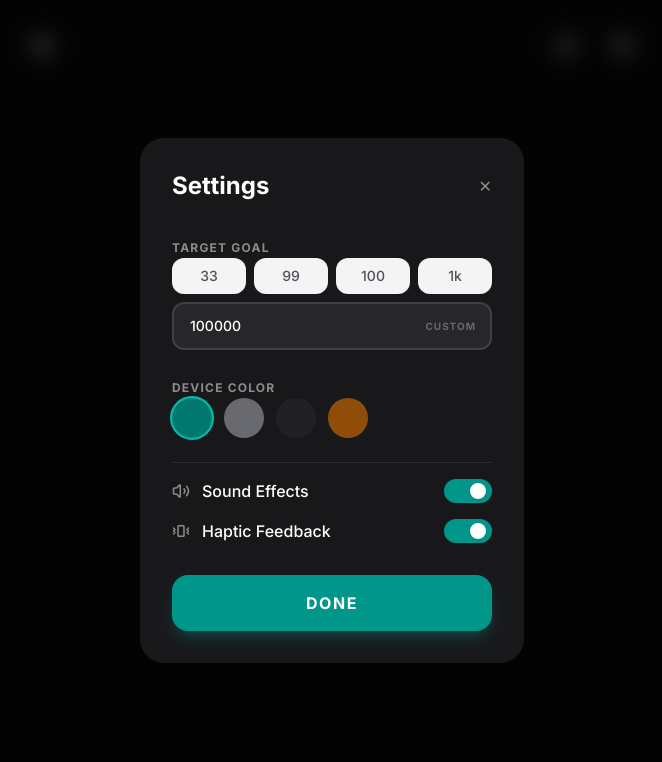
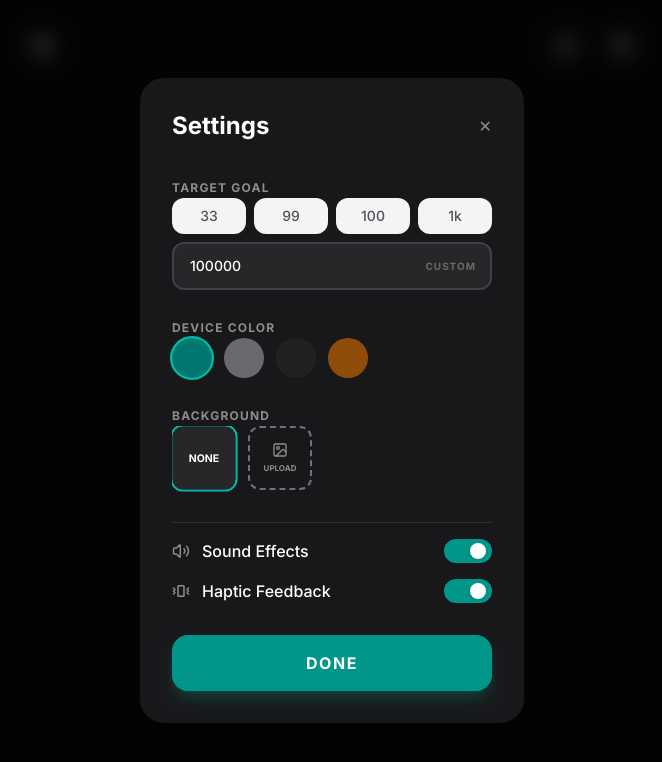
Before and after one commit to hdkabra96-arch/Countmantra, a React (Vite) app: page / in a window 1280 px wide. Both pictures are taken after a click on the button 350 px from the left and 46 px from the top of the page. Shown: the top 762 px of the page, without its empty margins (308-970 px from the left). Built offline with nearby package versions, Linux system fonts and the light colour scheme.

Commit message:
feat: Add background customization
Introduce the ability to select a custom background image for the Tasbih Digital app. This enhances personalization and visual appeal for users. Includes initial state for background selection and persistence in local storage.

```diff
--- a/src/App.tsx
+++ b/src/App.tsx
@@ -5,7 +5,7 @@
 
 import React, { useState, useEffect, useCallback } from 'react';
 import { motion, AnimatePresence } from 'motion/react';
-import { RotateCcw, Settings, History, Moon, Sun, Volume2, Vibrate, Lightbulb } from 'lucide-react';
+import { RotateCcw, Settings, History, Moon, Sun, Volume2, Vibrate, Lightbulb, Image as ImageIcon } from 'lucide-react';
 
 // Types
 type Theme = 'teal' | 'silver' | 'black' | 'gold';
@@ -15,6 +15,10 @@ interface HistoryItem {
   count: number;
   timestamp: number;
 }
+
+const defaultBackgrounds = [
+  { id: 'none', url: '', name: 'None' },
+];
 
 export default function App() {
   // State
@@ -28,6 +32,7 @@ export default function App() {
   const [showSettings, setShowSettings] = useState<boolean>(false);
   const [theme, setTheme] = useState<Theme>('teal');
   const [isBacklightOn, setIsBacklightOn] = useState<boolean>(false);
+  const [background, setBackground] = useState<string>('');
 
   // Load data from localStorage
   useEffect(() => {
@@ -43,6 +48,7 @@ export default function App() {
       setSoundEnabled(settings.soundEnabled ?? true);
       setVibrationEnabled(settings.vibrationEnabled ?? true);
       setTheme(settings.theme ?? 'teal');
+      setBackground(settings.background ?? '');
     }
   }, []);
 
@@ -60,9 +66,10 @@ export default function App() {
       isDarkMode,
       soundEnabled,
       vibrationEnabled,
-      theme
+      theme,
+      background
     }));
-  }, [isDarkMode, soundEnabled, vibrationEnabled, theme]);
+  }, [isDarkMode, soundEnabled, vibrationEnabled, theme, background]);
 
   // Handlers
   const playClickSound = useCallback(() => {
@@ -211,7 +218,18 @@ export default function App() {
   const currentTheme = deviceThemes[theme];
 
   return (
-    <div className={`min-h-screen ${isDarkMode ? 'bg-zinc-950' : 'bg-zinc-100'} transition-colors duration-500 flex flex-col items-center justify-center p-4 font-sans overflow-hidden`}>
+    <div className={`min-h-screen ${!background ? (isDarkMode ? 'bg-zinc-950' : 'bg-zinc-100') : 'bg-black'} transition-colors duration-500 flex flex-col items-center justify-center p-4 font-sans overflow-hidden relative`}>
+
+      {/* Background Image Layer */}
+      {background && (
+        <div
+          className="absolute inset-0 z-0 bg-cover bg-center bg-no-repeat transition-opacity duration-1000"
+          style={{ backgroundImage: `url(${background})` }}
+        >
+          {/* Overlay to ensure readability */}
+          <div className={`absolute inset-0 ${isDarkMode ? 'bg-black/70' : 'bg-white/50'} backdrop-blur-[2px]`}></div>
+        </div>
+      )}
 
       {/* Top Navigation Bar */}
       <div className="fixed top-0 left-0 right-0 p-6 flex justify-between items-center max-w-2xl mx-auto w-full z-10">
@@ -402,6 +420,48 @@ export default function App() {
                   </div>
                 </div>
 
+                {/* Background Selection */}
+                <div className="space-y-3">
+                  <label className="text-xs font-bold uppercase tracking-widest opacity-50">Background</label>
+                  <div className="flex gap-3 overflow-x-auto pb-2 custom-scrollbar">
+                    {defaultBackgrounds.map(bg => (
+                      <button
+                        key={bg.id}
+                        onClick={() => setBackground(bg.url)}
+                        className={`relative shrink-0 w-16 h-16 rounded-xl overflow-hidden border-2 transition-all ${background === bg.url ? 'border-teal-500 scale-105' : 'border-transparent opacity-70 hover:opacity-100'}`}
+                      >
+                        {bg.url ? (
+                          <img src={bg.url} alt={bg.name} className="w-full h-full object-cover" referrerPolicy="no-referrer" />
+                        ) : (
+                          <div className={`w-full h-full flex items-center justify-center ${isDarkMode ? 'bg-zinc-800' : 'bg-zinc-200'}`}>
+                            <span className="text-[10px] font-bold uppercase">None</span>
+                          </div>
+                        )}
+                      </button>
+                    ))}
+                    {/* Custom Upload Button */}
+                    <label className={`relative shrink-0 w-16 h-16 rounded-xl overflow-hidden border-2 border-dashed border-zinc-500 flex flex-col items-center justify-center cursor-pointer hover:bg-zinc-500/10 transition-colors`}>
+                      <ImageIcon size={16} className="opacity-50 mb-1" />
+                      <span className="text-[8px] font-bold uppercase opacity-50">Upload</span>
+                      <input
+                        type="file"
+                        accept="image/*"
+                        className="hidden"
+                        onChange={(e) => {
+                          const file = e.target.files?.[0];
+                          if (file) {
+                            const reader = new FileReader();
+                            reader.onloadend = () => {
+                              setBackground(reader.result as string);
+                            };
+                            reader.readAsDataURL(file);
+                          }
+                        }}
+                      />
+                    </label>
+                  </div>
+                </div>
+
                 {/* Toggles */}
                 <div className="space-y-4 pt-4 border-t border-white/10">
                   <div className="flex justify-between items-center">
```
